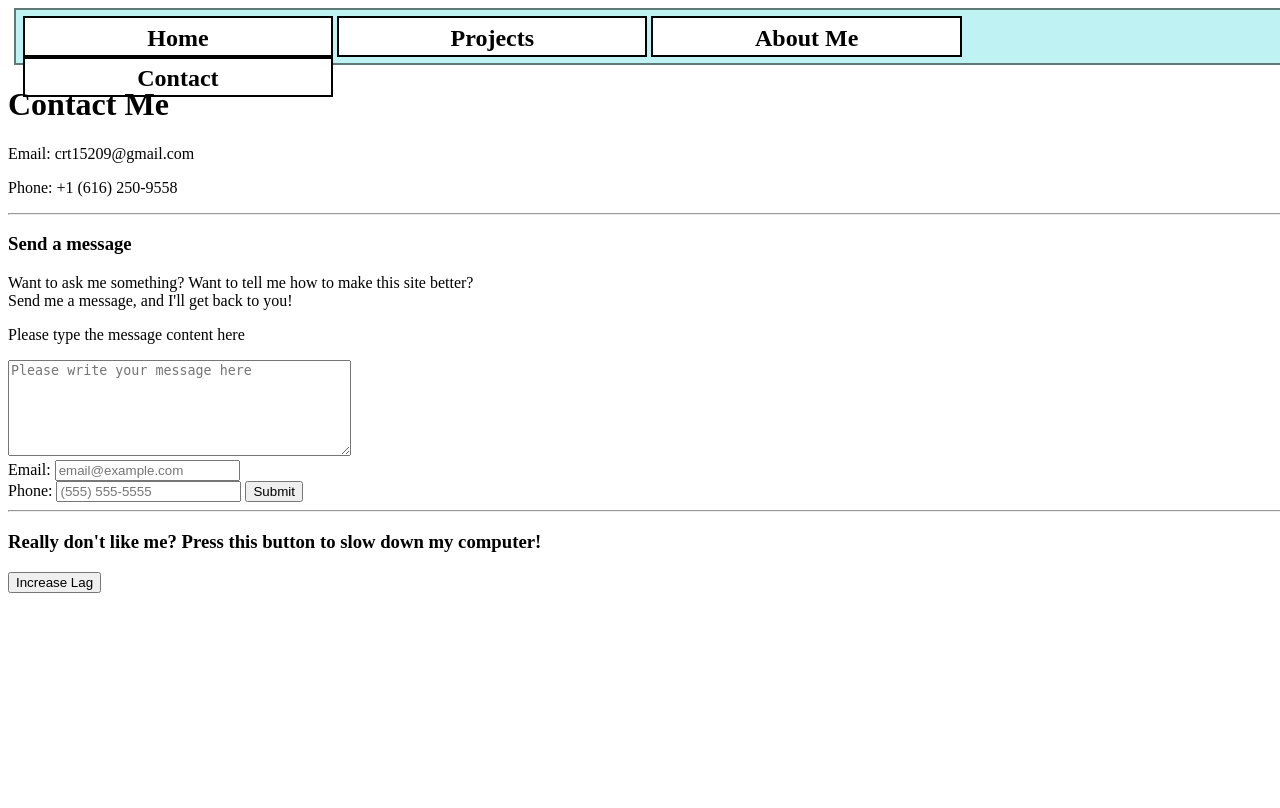
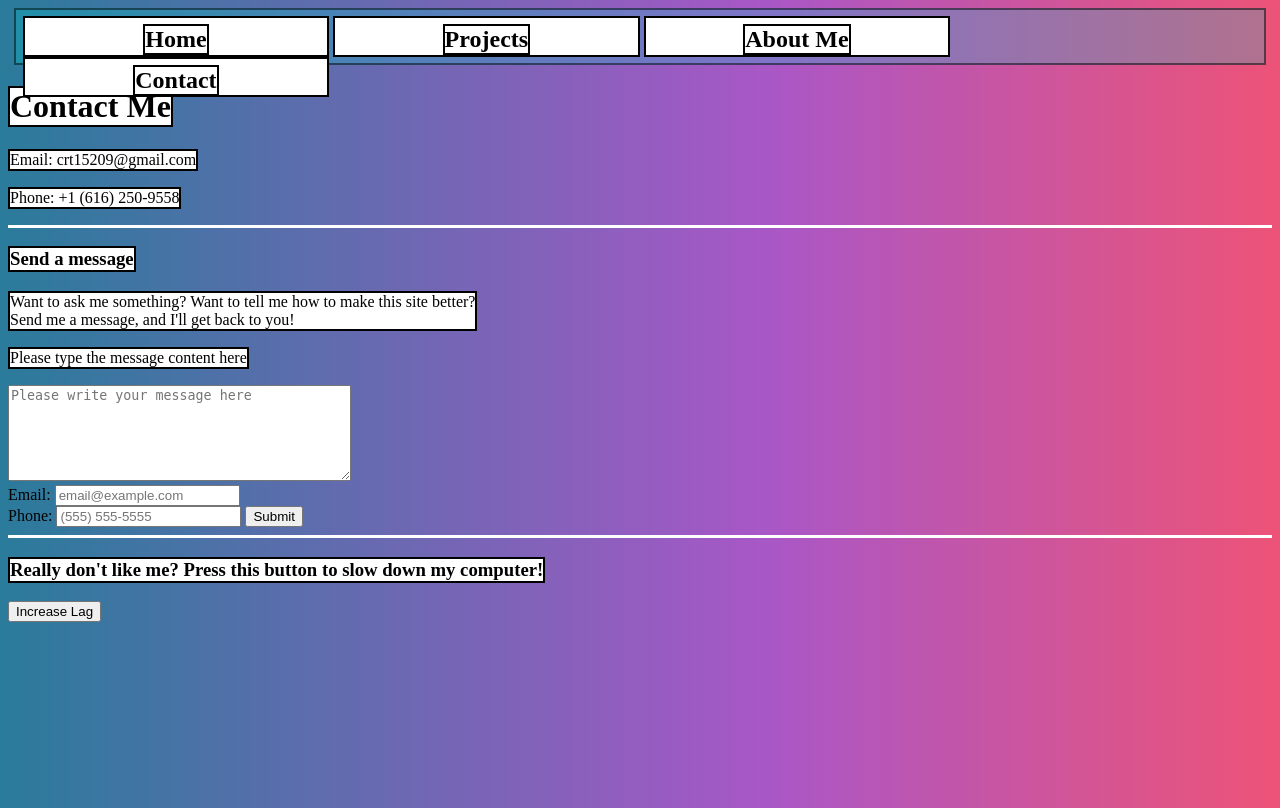
Before and after one commit to Argon2901/Argonware, a PHP site: page /contact.php in a window 1280 px wide. Run offline with PHP 8.4, Linux system fonts and the light colour scheme.

Commit message:
Changed website title to match new branding. Improved CSS layout.

```diff
--- a/components.php
+++ b/components.php
@@ -4,7 +4,7 @@ declare (strict_types=1);
 function http_head(): string{
     return <<<EOD
     <head>
-        <title>I'll Think of a Title Name Later</title>
+        <title>Argonware</title>
         <meta charset="UTF-8">
         <meta name="author" content="Collin Thompson">
         <meta name="viewport" content="width=device-width, initial-scale=1.0">
--- a/style.css
+++ b/style.css
@@ -9,6 +9,7 @@ html,body{width:100%}
     margin: 0.5%;
     padding: 0.5%;
     height: 5%;
+
 }
 /*not sure how to set it to modify spacing with new buttons, so hardcoded*/
 /*TODO: Dynamic spacing with more buttons*/
@@ -24,12 +25,17 @@ html,body{width:100%}
     height: 60%;
     padding:0.5%;
     text-align: center;
+
 }
 #menubar a{
     text-decoration: none;
 }
 #menubar h1{
     margin: auto;
+    background-color: rgba(0,0,0,0);
+
+    height:auto;
+    display: inline-block;
 }
 
 table{
@@ -37,6 +43,7 @@ table{
     border-color: black;
     border-width: 2px;
     margin:       1%;
+    background-color: white;
 }
 
 td, th{
@@ -53,3 +60,48 @@ td, th{
 .project_table hd{
     width: 15%;
 }
+
+body {
+    background: #2A7B9B;
+    background: linear-gradient(90deg, rgba(42, 123, 155, 1) 0%, rgba(169, 87, 199, 1) 60%, rgba(237, 83, 119, 1) 100%);
+    width: auto;
+}
+
+p{
+    background: white;
+    border-style: solid;
+    border-color: black;
+    border-width: 2px;
+    width: fit-content;
+}
+
+h1{
+    background: white;
+    border-style: solid;
+    border-color: black;
+    border-width: 2px;
+    width:fit-content;
+}
+
+h2{
+    background: white;
+    border-style: solid;
+    border-color: black;
+    border-width: 2px;
+    width:fit-content;
+}
+
+h3{
+    background: white;
+    border-style: solid;
+    border-color: black;
+    border-width: 2px;
+    width:fit-content;
+}
+
+hr{
+    border:none;
+    background-color: white;
+    height: 3px;
+    width:auto;
+}
```
